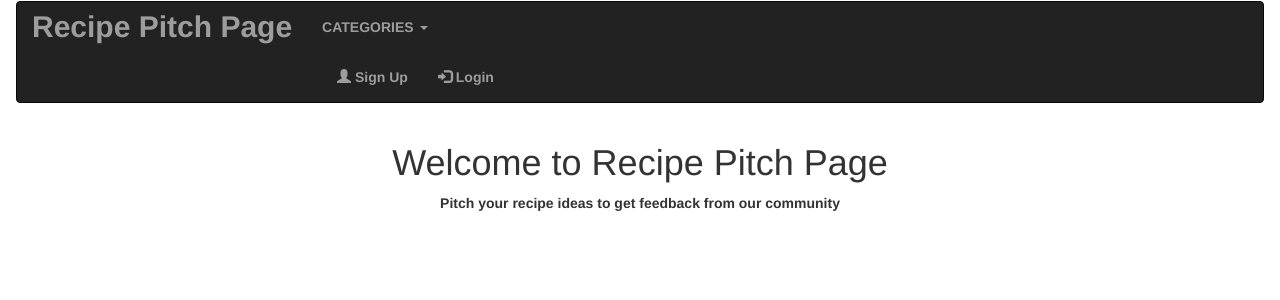
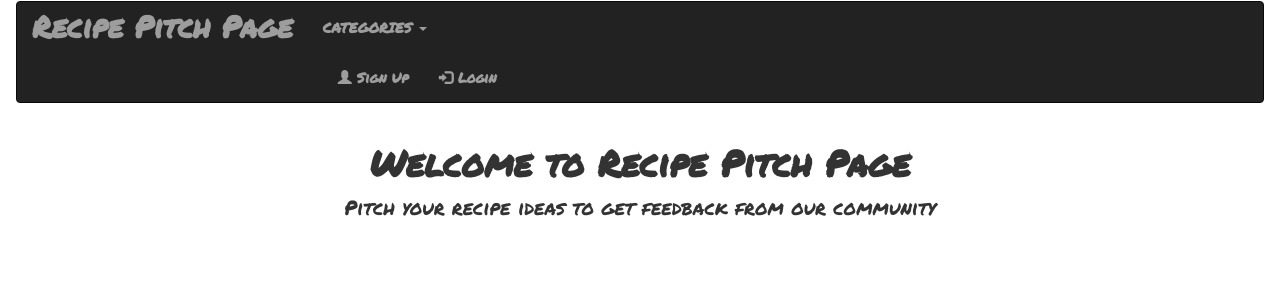
Before and after one commit to AndrewIndeche/pitch-idea, a Flask app: page / in a window 1280 px wide. Shown: the top 300 px of the page. Run offline with Flask 2, Linux system fonts and the light colour scheme; some libraries are stand-ins or nearby versions.

Commit message:
Add custom google fonts

```diff
--- a/app/static/style.css
+++ /dev/null
@@ -1,9 +0,0 @@
-.center {
-  display: block;
-  margin-left: auto;
-  margin-right: auto;
-  width: 50%;
-}
-.container-fluid {
-  display: flex;
-}
--- /dev/null
+++ b/app/static/styles/index.css
@@ -0,0 +1,13 @@
+<link href="https://fonts.googleapis.com/css2?family=Permanent+Marker&display=swap" rel="stylesheet">
+.center {
+  display: block;
+  margin-left: auto;
+  margin-right: auto;
+  width: 50%;
+}
+.container-fluid {
+  display: flex;
+}
+.body{
+  font-family: 'Permanent Marker',cursive;
+}
--- a/app/templates/base.html
+++ b/app/templates/base.html
@@ -21,7 +21,7 @@
     {% block content %}
 
     {% endblock%}
+      <link rel="stylesheet" href="{{ url_for('static', filename= 'styles/index.css') }}">
       <link href="https://fonts.googleapis.com/css2?family=Permanent+Marker&display=swap" rel="stylesheet">
-      <link rel="stylesheet" href="{{ url_for('static', filename= 'style.css') }}">
 </body>
 </html>
--- a/app/templates/index.html
+++ b/app/templates/index.html
@@ -1,8 +1,9 @@
+
 {% extends 'base.html'%}
 {% block content %}
 <div class="container bg dark">
-  <h1 class="text-center">Welcome to Recipe Pitch Page</h1>
-   <p class="text-center">Pitch your recipe ideas to get feedback from our community</p>
+  <h1 class="text-center"><strong>Welcome to Recipe Pitch Page</strong></h1>
+   <p class="text-center" style="font-weight:normal;font-size:20px">Pitch your recipe ideas to get feedback from our community</p>
     <div class="col-30">
       <div class="container">
         <div class="card-columns">
```
